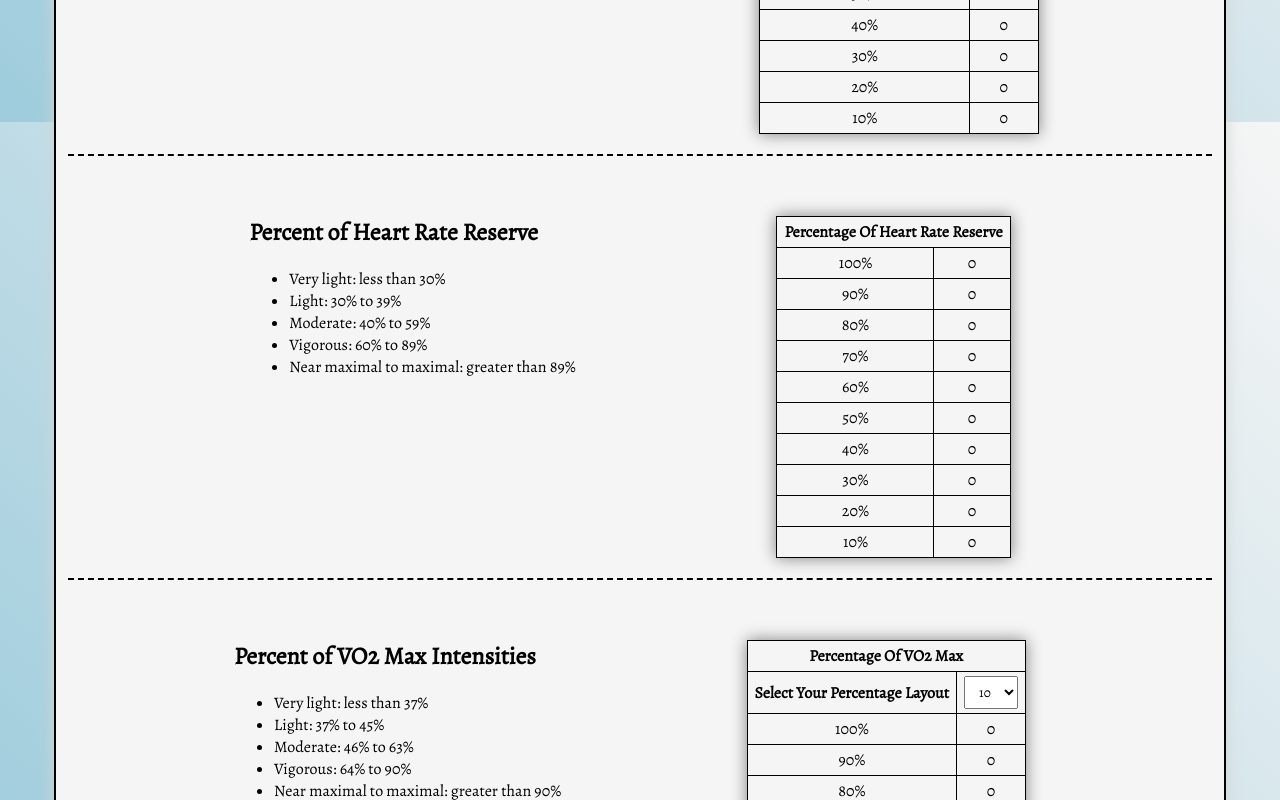
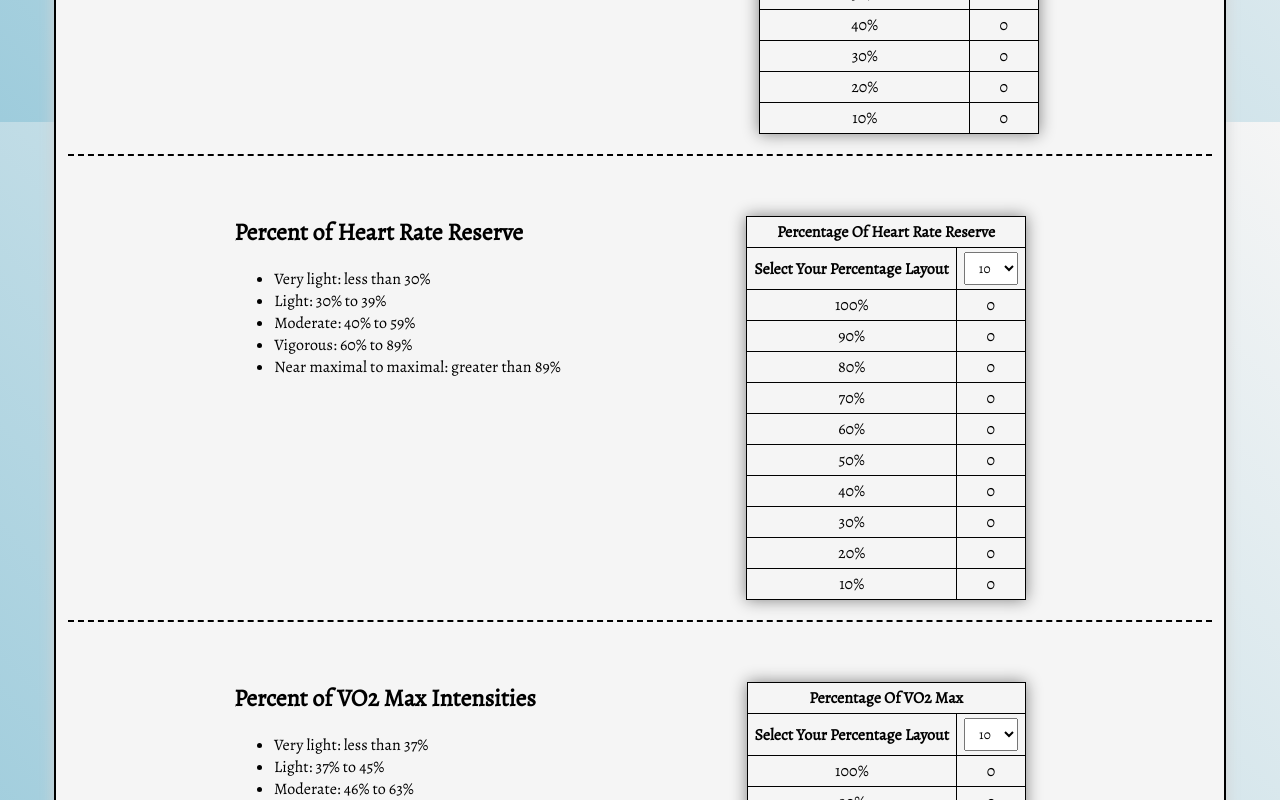
Before and after one commit to damatoaj/fitTest, a React (Create React App) app: page /#/relative-intensity in a window 1280 px wide. Shown: the part 678-1478 px from the top of the page. Built offline with nearby package versions, Linux system fonts and the light colour scheme.

Commit message:
Added steps to the heart rate reserve table

```diff
--- a/src/Components/Tables/ReserveTable.tsx
+++ b/src/Components/Tables/ReserveTable.tsx
@@ -1,95 +1,88 @@
 import {memo} from 'react';
+import { useState, ChangeEvent } from 'react';
 
 type ReserveTableProps = {
     max : number,
     min : number,
-    title : string
+    title : string,
+    categories : {
+    vl : number,
+    l : number,
+    mo: number,
+    h : number,
+    max: number
+    }
 }
 
-const ReserveTable = ({ max, min, title } : ReserveTableProps ) => {
+const determineIntensity = (i : number, categories : {
+        vl : number,
+        l : number,
+        mo: number,
+        h : number,
+        max: number
+    }) => {
+    let c = 'moderate';
+    if (i > categories['mo']) {
+        if (i > categories['h']) {
+            c = 'maximal';
+        } else {
+            c = 'high'
+        }
+    } else {
+        if (i < categories['vl']) {
+            c = 'very-low';
+        } else if (i < categories['l']){
+            c = 'low'
+        }
+    };
+    return c;
+};
+
+const ReserveTable = ({ max, min, title, categories } : ReserveTableProps ) => {
+       const [steps, setSteps] = useState<number>(10);
+
+        let array = [];
+
+        for (let i = 100; i > 0; i = i - steps) {
+            array.push(i);
+        };
+
+        const rows = array.map((row, i) => {
+            const intensity = Math.round(max * ((row )/100));
+            const category = determineIntensity(row, categories);
+
+            return (<tr data-category={category}>
+                <td>{row + '%'}</td>
+                <td>{intensity} </td>
+            </tr>)
+        });
+
     return <table>
-        <thead><th colSpan={2}>{title}</th></thead>
-        <tbody>
+        <thead>
             <tr>
-                <td>
-                    100%
-                </td>
-                <td>
-                    {Math.round(((max - min) * 1 + min ) * 100) / 100}
-                </td>
+                <th colSpan={2}>{title}</th>
             </tr>
             <tr>
-                <td>
-                    90%
-                </td>
-                <td>
-                    {Math.round(((max - min) * .9 + min ) * 100) / 100}
-                </td>
+                <th colSpan={1}>Select your percentage layout</th>
+                <th colSpan={1}>
+                    <select onChange={(event:  ChangeEvent<HTMLSelectElement>)=> {
+                        return setSteps(parseInt(event.target.value))
+                    }}>
+                        <option value='10'>
+                            10
+                        </option>
+                        <option value='5'>
+                            5
+                        </option>
+                        <option value='1'>
+                            1
+                        </option>
+                    </select>
+                </th>
             </tr>
-            <tr>
-                <td>
-                    80%
-                </td>
-                <td>
-                    {Math.round(((max - min) * .8 + min ) * 100) / 100}
-                </td>
-            </tr>
-            <tr>
-                <td>
-                    70%
-                </td>
-                <td>
-                {Math.round(((max - min) * .7 + min ) * 100) / 100}
-                </td>
-            </tr>
-            <tr>
-                <td>
-                    60%
-                </td>
-                <td>
-                {Math.round(((max - min) * .6 + min ) * 100) / 100}
-                </td>
-            </tr>
-            <tr>
-                <td>
-                    50%
-                </td>
-                <td>
-                {Math.round(((max - min) * .5 + min ) * 100) / 100}
-                </td>
-            </tr>
-            <tr>
-                <td>
-                    40%
-                </td>
-                <td>
-                {Math.round(((max - min) * .4 + min ) * 100) / 100}
-                </td>
-            </tr>
-            <tr>
-                <td>
-                    30%
-                </td>
-                <td>
-                {Math.round(((max - min) * .3 + min ) * 100) / 100}
-                </td>
-            </tr>
-            <tr>
-                <td>
-                    20%
-                </td>
-                <td>
-                {Math.round(((max - min) * .2 + min ) * 100) / 100}
-                </td>
-            </tr>
-            <tr>
-                <td>
-                    10%
-                </td>
-                <td>
-                    {Math.round(((max - min) * .1 + min ) * 100) / 100}
-                </td>
-            </tr>
+        </thead>
+        <tbody>
+            {rows}
         </tbody>
     </table>
 }
--- a/src/Screens/RelativeIntensity/RelativeIntensity.tsx
+++ b/src/Screens/RelativeIntensity/RelativeIntensity.tsx
@@ -66,9 +66,24 @@ const RelativeIntensity = () => {
                         max={state.user.hrMax}
                         min={state.user.restingHR}
                         title='Percentage Of Heart Rate Reserve'
-
+                        categories={{
+                            vl : 30,
+                            l : 39,
+                            mo : 59,
+                            h : 89,
+                            max : 100
+                        }}
                     />
-                ) : <ReserveTable max={0} min={0} title='Percentage Of Heart Rate Reserve' />}
+                ) : <ReserveTable
+                        max={0} min={0}
+                        title='Percentage Of Heart Rate Reserve'
+                        categories={{
+                            vl : 30,
+                            l : 39,
+                            mo : 59,
+                            h : 89,
+                            max : 100
+                        }}/>}
             </section>
             <section id='vo2-max'>
                 <div>
```
